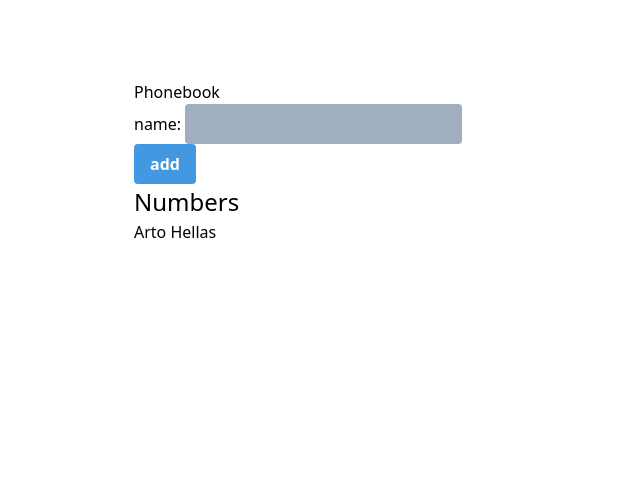
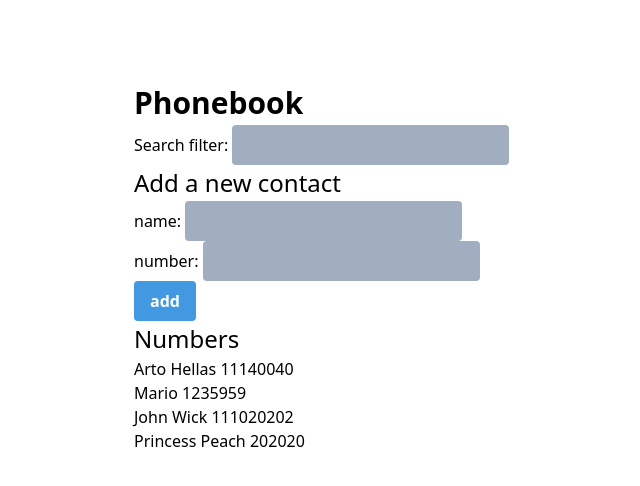
Before and after one commit to davidgeorgebell/phonebook-fullstackopen-2020, a Next.js app: page / in a window 1280 px wide. Shown: the top 486 px of the page, without its empty margins (258-898 px from the left). Built offline with nearby package versions, Linux system fonts and the light colour scheme.

Commit message:
Reverted to JavaScript, updated nextjs, created search filter, cannot add same contact logic, refactored into small components

```diff
--- /dev/null
+++ b/components/Contact.js
@@ -0,0 +1,9 @@
+import React from 'react'
+
+export const Contact = ({ person }) => {
+    return (
+        <li key={person.id}>
+            <div>{person.name} {person.number}</div>
+        </li>
+    )
+}
--- /dev/null
+++ b/components/ContactList.js
@@ -0,0 +1,10 @@
+import React from 'react'
+import { Contact } from './Contact'
+
+export const ContactList = ({ contactsToDisplay }) => {
+    return (
+        <ul>
+            {contactsToDisplay.map(person => <Contact person={person} />)}
+        </ul>
+    )
+}
--- /dev/null
+++ b/components/Filter.js
@@ -0,0 +1,9 @@
+import React from 'react'
+
+
+
+export const Filter = ({ filteredName, handleFilter }) => {
+    return (
+        <div>Search filter: <input value={filteredName} onChange={handleFilter} /></div>
+    );
+}
--- /dev/null
+++ b/components/NewContactForm.js
@@ -0,0 +1,17 @@
+import React from 'react'
+
+
+export const NewContactForm = ({ addContact, newName, handleContactChange, handleNumberChange, newNumber }) => {
+    return (<form onSubmit={addContact}>
+
+        <div>
+            name: <input value={newName} onChange={handleContactChange} />
+        </div>
+        <div>
+            number: <input value={newNumber} onChange={handleNumberChange} />
+        </div>
+        <div>
+            <button type="submit">add</button>
+        </div>
+    </form>);
+}
--- a/components/TextField.tsx
+++ /dev/null
@@ -1,19 +0,0 @@
-import React, { useRef, useState } from 'react'
-
-interface Props {
-    text: string
-}
-interface TextNode {
-    text: string
-}
-
-export const TextField: React.FC<Props> = ({ text }) => {
-    const [userInput, setUserInput] = useState<TextNode>({ text: 'hello' })
-    const inputRef = useRef<HTMLInputElement>()
-    const divRef = useRef<HTMLDivElement>()
-    return (
-        <div ref={divRef}>
-            <input ref={inputRef} className='bg-blue-500' placeholder={text} />
-        </div>
-    )
-}
--- a/package.json
+++ b/package.json
@@ -8,7 +8,7 @@
     "start": "next start"
   },
   "dependencies": {
-    "next": "9.5.5",
+    "next": "10.0.0",
     "react": "17.0.1",
     "react-dom": "17.0.1"
   },
--- /dev/null
+++ b/pages/index.js
@@ -0,0 +1,72 @@
+import { useState } from 'react'
+import { ContactList } from '../components/ContactList'
+import { Filter } from '../components/Filter'
+import { NewContactForm } from '../components/NewContactForm'
+
+const Home = () => {
+  const [persons, setPersons] = useState([
+    { name: 'Arto Hellas', number: 11140040, id: 1 },
+    { name: 'Mario', number: 1235959, id: 2 },
+    { name: 'John Wick', number: 111020202, id: 3 },
+    { name: 'Princess Peach', number: 202020, id: 4 },
+  ])
+  const [newName, setNewName] = useState('')
+  const [newNumber, setNewNumber] = useState('')
+  const [filteredName, setFilteredName] = useState('')
+
+  const handleContactChange = e => {
+    e.preventDefault()
+    setNewName(e.target.value)
+  }
+  const handleNumberChange = e => {
+    e.preventDefault()
+    setNewNumber(e.target.value)
+  }
+
+  const handleFilter = e => {
+    e.preventDefault()
+    setFilteredName(e.target.value)
+  }
+
+  const clearInput = () => {
+    setNewName('')
+    setNewNumber('')
+  }
+
+  const addContact = e => {
+    e.preventDefault()
+
+    const existingContact = persons.find(person => person.name.toLowerCase() === newName.toLocaleLowerCase())
+
+    if (existingContact) {
+      window.alert(`${newName} is already in phonebook`)
+    }
+    else {
+      const contactObject = {
+        name: newName,
+        number: newNumber,
+        date: new Date().toISOString(),
+        id: persons.length + 1,
+      }
+      setPersons(persons.concat(contactObject))
+      clearInput()
+    }
+  }
+
+
+  const contactsToDisplay = persons.filter(person => person.name.toLocaleLowerCase().includes(filteredName))
+
+
+  return (
+    <div className='container mx-auto max-w-xl px-10 pt-20'>
+      <h2 className='text-3xl font-bold'>Phonebook</h2>
+      <Filter handleFilter={handleFilter} filteredName={filteredName} />
+      <h3 className='bolder text-2xl'>Add a new contact</h3>
+      <NewContactForm newName={newName} newNumber={newNumber} handleContactChange={handleContactChange} handleNumberChange={handleNumberChange} addContact={addContact} />
+      <h3 className='bolder text-2xl'>Numbers</h3>
+      <ContactList contactsToDisplay={contactsToDisplay} />
+    </div>
+  )
+}
+
+export default Home
--- a/pages/index.tsx
+++ /dev/null
@@ -1,50 +0,0 @@
-import Head from 'next/head'
-import { useState } from 'react'
-
-
-import { TextField } from '../components/TextField'
-
-// Use shortcut rh to create a typescript functional component
-
-const Home: React.FC = () => {
-  const [persons, setPersons] = useState([
-    { name: 'Arto Hellas', id: 1 }
-  ])
-  const [newName, setNewName] = useState('')
-
-  const handleContactChange = e => {
-    e.preventDefault()
-    setNewName(e.target.value)
-  }
-
-  const addContact = e => {
-    e.preventDefault()
-    const contactObject = {
-      name: newName,
-      date: new Date().toISOString(),
-      id: persons.length + 1,
-    }
-    setPersons(persons.concat(contactObject))
-    setNewName('')
-  }
-
-  return (
-    <div className='container mx-auto max-w-xl px-10 pt-20'>
-      <h2>Phonebook</h2>
-      <form onSubmit={addContact}>
-        <div>
-          name: <input value={newName} onChange={handleContactChange} />
-        </div>
-        <div>
-          <button type="submit">add</button>
-        </div>
-      </form>
-      <h2 className='bolder text-2xl'>Numbers</h2>
-      <ul>
-        {persons.map(person => <li key={person.id}>{person.name}</li>)}
-      </ul>
-    </div>
-  )
-}
-
-export default Home
```
Also changed, not shown: tsconfig.json (deleted, +0 -29 lines), next-env.d.ts (deleted), pages/_app.js (renamed from pages/_app.tsx), 1 other file (tests, documents, lock files or other folders).
